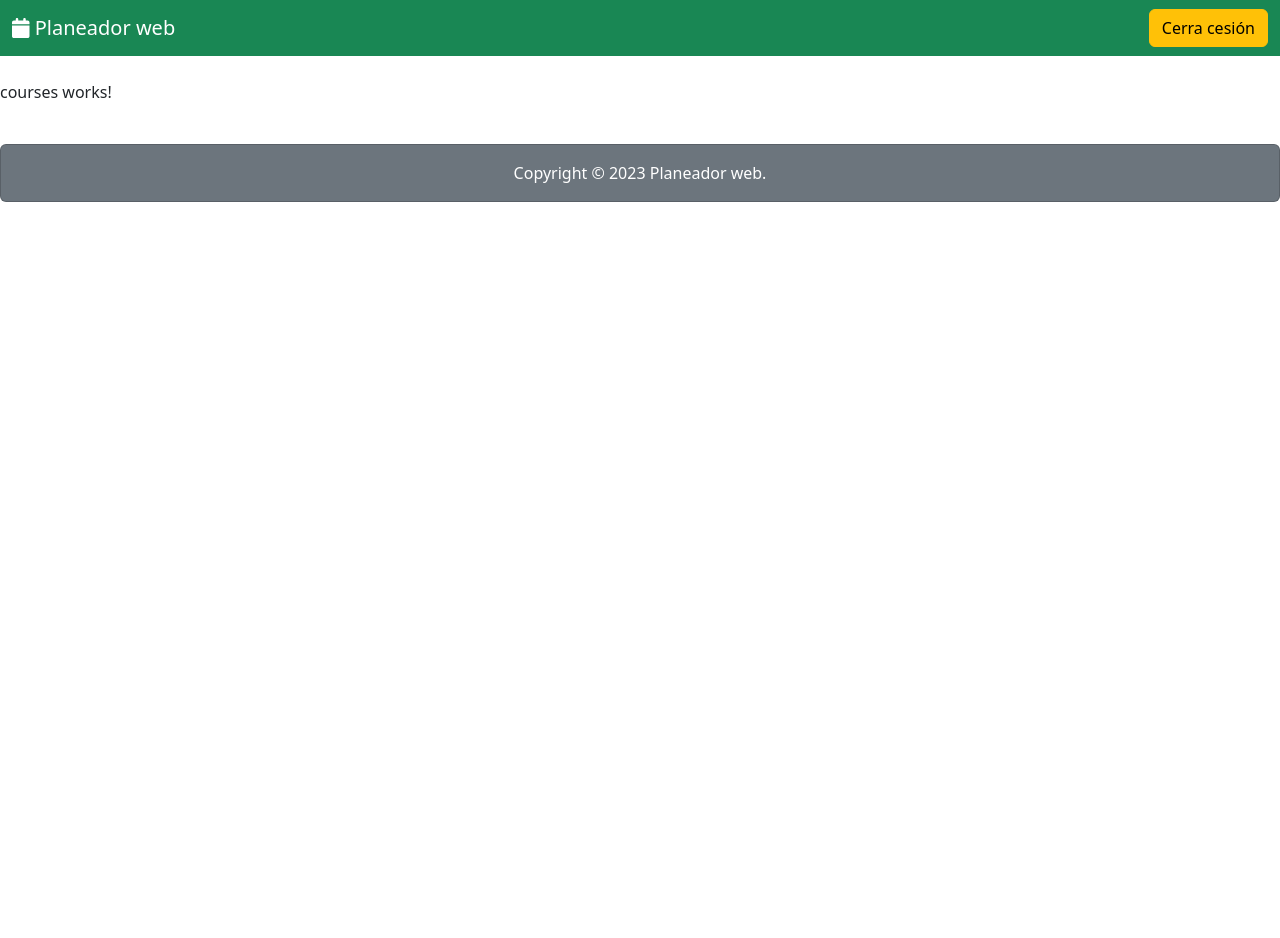
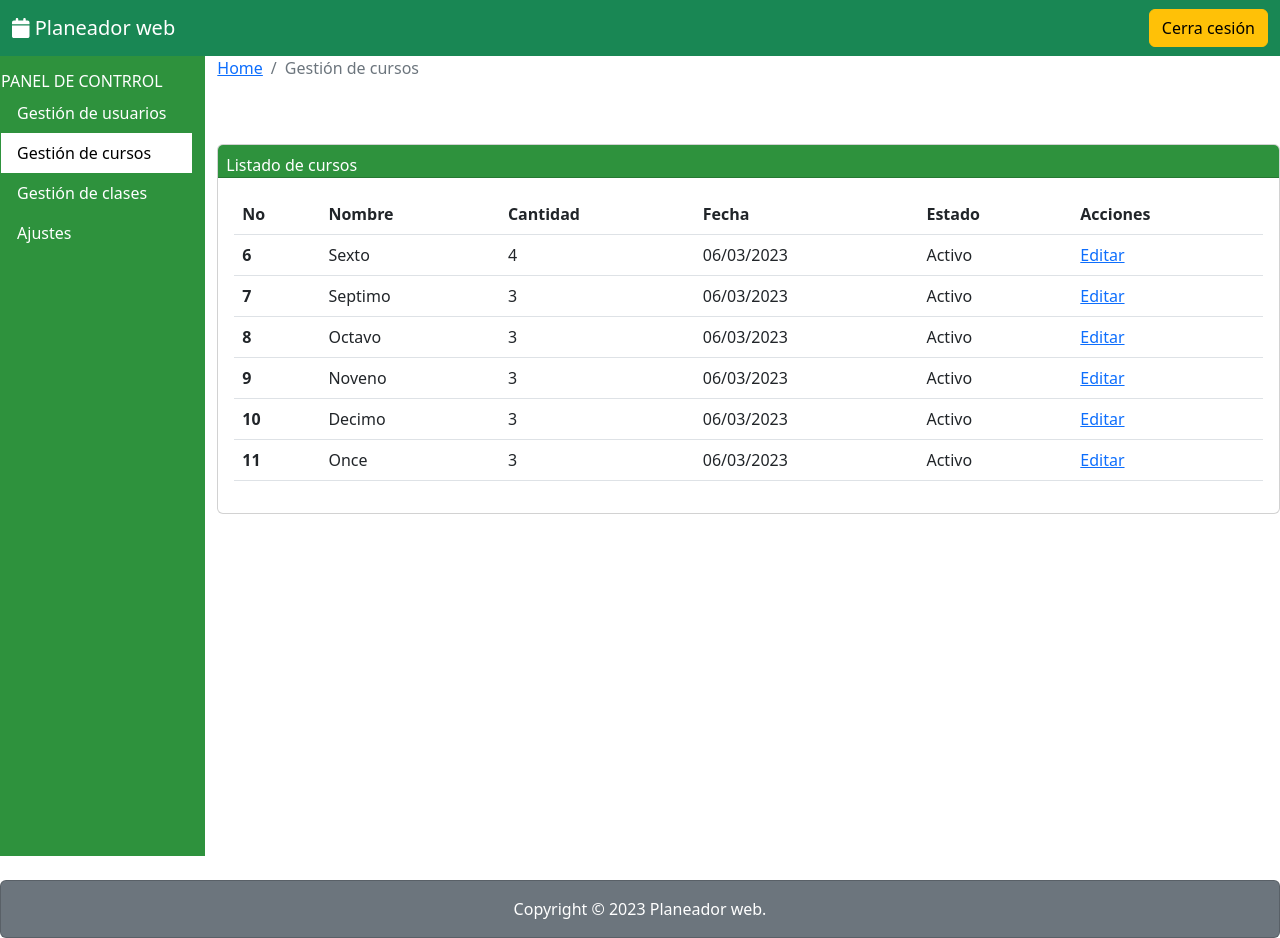
Before and after one commit to hawerforerouniandes/PlaneadorWeb, an Angular app: page /courses in a window 1280 px wide. Before the commit the page ends 800 px from the top, so only its background shows below. Built offline with nearby package versions, Linux system fonts and the light colour scheme.

Commit message:
update maquetacion courses

```diff
--- a/src/app/pages/courses/courses.component.css
+++ b/src/app/pages/courses/courses.component.css
@@ -0,0 +1,44 @@
+.menu-vertical{
+  background-color: #2E923D;
+  color: #fff !important;
+  height: 800px;
+  padding: 1%;
+}
+
+
+.menu-vertical ul li a
+{
+    text-decoration: none;
+    color: #fff;
+
+}
+
+.menu-vertical ul .active
+{
+    background-color: #fff
+}
+
+.menu-vertical ul .active a
+{
+    color: #000 !important;
+}
+
+/*tabs*/
+
+.home-card-header{
+  background-color: #2E923D;
+}
+
+.home-card-header a{
+  color: #fff;
+}
+.home-card-body .card{
+  background-color: rgba(48, 255, 0, 0.2);
+}
+.home-card-body .card-active{
+  background-color: rgba(0, 209, 255, 0.2);
+}
+
+.home-card-body h1{
+  color: red;
+}
--- a/src/app/pages/courses/courses.component.html
+++ b/src/app/pages/courses/courses.component.html
@@ -1,7 +1,108 @@
 <app-header></app-header>
+<div class="row">
+  <div class="col-lg-2 col-sm-12 menu-vertical">
+    <label>PANEL DE CONTRROL</label>
+    <ul class="nav flex-column">
+      <li class="nav-item">
+        <a class="nav-link" aria-current="page" href="users">Gestión de usuarios</a>
+      </li>
+      <li class="nav-item active">
+        <a class="nav-link" href="courses">Gestión de cursos</a>
+      </li>
+      <li class="nav-item">
+        <a class="nav-link" href="class">Gestión de clases</a>
+      </li>
+      <li class="nav-item">
+        <a class="nav-link" href="settings">Ajustes</a>
+      </li>
+    </ul>
+
+  </div>
+  <div class="col-lg-10 col-sm-12">
+    <nav aria-label="breadcrumb">
+      <ol class="breadcrumb">
+        <li class="breadcrumb-item"><a href="home">Home</a></li>
+        <li class="breadcrumb-item active" aria-current="page">Gestión de cursos</li>
+      </ol>
+    </nav>
+    <br /><br />
+    <div class="card">
+      <div class="card-header home-card-header">
+        <ul class="nav nav-tabs card-header-tabs">
+          <label style="color:#fff">Listado de cursos</label>
+        </ul>
+      </div>
+      <div class="card-body home-card-body">
+        <div class="mb-3">
+          <table class="table">
+            <thead>
+              <tr>
+                <th scope="col">No</th>
+                <th scope="col">Nombre</th>
+                <th scope="col">Cantidad</th>
+                <th scope="col">Fecha</th>
+                <th scope="col">Estado</th>
+                <th scope="col">Acciones</th>
+              </tr>
+            </thead>
+            <tbody>
+              <tr>
+                <th scope="row">6</th>
+                <td>Sexto</td>
+                <td>4</td>
+                <td>06/03/2023</td>
+                <td>Activo</td>
+                <td><a href="">Editar</a></td>
+              </tr>
+              <tr>
+                <th scope="row">7</th>
+                <td>Septimo</td>
+                <td>3</td>
+                <td>06/03/2023</td>
+                <td>Activo</td>
+                <td><a href="">Editar</a></td>
+              </tr>
+              <tr>
+                <th scope="row">8</th>
+                <td>Octavo</td>
+                <td>3</td>
+                <td>06/03/2023</td>
+                <td>Activo</td>
+                <td><a href="">Editar</a></td>
+              </tr>
+              <tr>
+                <th scope="row">9</th>
+                <td>Noveno</td>
+                <td>3</td>
+                <td>06/03/2023</td>
+                <td>Activo</td>
+                <td><a href="">Editar</a></td>
+              </tr>
+              <tr>
+                <th scope="row">10</th>
+                <td>Decimo</td>
+                <td>3</td>
+                <td>06/03/2023</td>
+                <td>Activo</td>
+                <td><a href="">Editar</a></td>
+              </tr>
+              <tr>
+                <th scope="row">11</th>
+                <td>Once</td>
+                <td>3</td>
+                <td>06/03/2023</td>
+                <td>Activo</td>
+                <td><a href="">Editar</a></td>
+              </tr>
+            </tbody>
+          </table>
+        </div>
+
+      </div>
+    </div>
+  </div>
+
+</div>
+
 <br />
-<p>
-  courses works!
-</p>
-<br>
 <app-footer></app-footer>
--- a/src/app/pages/users/users.component.html
+++ b/src/app/pages/users/users.component.html
@@ -4,16 +4,16 @@
     <label>PANEL DE CONTRROL</label>
     <ul class="nav flex-column">
       <li class="nav-item active">
-        <a class="nav-link" aria-current="page" href="#">Gestión de usuarios</a>
+        <a class="nav-link" aria-current="page" href="users">Gestión de usuarios</a>
       </li>
       <li class="nav-item">
-        <a class="nav-link" href="#">Gestión de cursos</a>
+        <a class="nav-link" href="courses">Gestión de cursos</a>
       </li>
       <li class="nav-item">
-        <a class="nav-link" href="#">Gestión de clases</a>
+        <a class="nav-link" href="class">Gestión de clases</a>
       </li>
       <li class="nav-item">
-        <a class="nav-link disabled">Ajustes</a>
+        <a class="nav-link" href="settings">Ajustes</a>
       </li>
     </ul>
 
@@ -25,12 +25,14 @@
         <li class="breadcrumb-item active" aria-current="page">Gestión de usuarios</li>
       </ol>
     </nav>
-    <a href="/" class="btn btn-success">Registrar</a>
+    <button type="button" class="btn btn-success" data-bs-toggle="modal" data-bs-target="#exampleModal">
+      Registrar
+    </button>
     <br /><br />
     <div class="card">
       <div class="card-header home-card-header">
         <ul class="nav nav-tabs card-header-tabs">
-              <label style="color:#fff">Datos básicos</label>
+          <label style="color:#fff">Listado de usuarios</label>
         </ul>
       </div>
       <div class="card-body home-card-body">
@@ -84,5 +86,51 @@
   </div>
 
 </div>
+
+<!-- Modal -->
+<div class="modal fade" id="exampleModal" tabindex="-1" aria-labelledby="exampleModalLabel" aria-hidden="true">
+  <div class="modal-dialog">
+    <div class="modal-content">
+      <div class="modal-header">
+        <h1 class="modal-title fs-5" id="exampleModalLabel">Registrar usuario</h1>
+        <button type="button" class="btn-close" data-bs-dismiss="modal" aria-label="Close"></button>
+      </div>
+      <div class="modal-body">
+        <form action="home">
+          <div class="mb-3">
+            <input type="nombre" class="form-control" id="exampleInputNombre" aria-describedby="nombreHelp"
+              placeholder="Tipo usuario">
+          </div>
+          <div class="mb-3">
+            <input type="apellido" class="form-control" id="exampleInputApellido" aria-describedby="apellidoHelp"
+              placeholder="Nombre">
+          </div>
+          <div class="mb-3">
+            <input type="email" class="form-control" id="exampleInputEmail1" aria-describedby="emailHelp"
+              placeholder="Apellido">
+          </div>
+          <div class="mb-3">
+            <input type="email" class="form-control" id="exampleInputEmail1" aria-describedby="emailHelp"
+              placeholder="Email">
+          </div>
+          <div class="mb-3">
+            <input type="email" class="form-control" id="exampleInputEmail1" aria-describedby="emailHelp"
+              placeholder="Celular">
+          </div>
+          <div class="mb-3">
+            <input type="email" class="form-control" id="exampleInputEmail1" aria-describedby="emailHelp"
+              placeholder="Profesion">
+          </div>
+
+
+        </form>
+      </div>
+      <div class="modal-footer">
+        <button type="button" class="btn btn-secondary" data-bs-dismiss="modal">Cerrar</button>
+        <button type="button" class="btn btn-success" data-bs-dismiss="modal">Guardar</button>
+      </div>
+    </div>
+  </div>
+</div>
 <br />
 <app-footer></app-footer>
```
Lines whose indentation alone changed are shown as unchanged.
